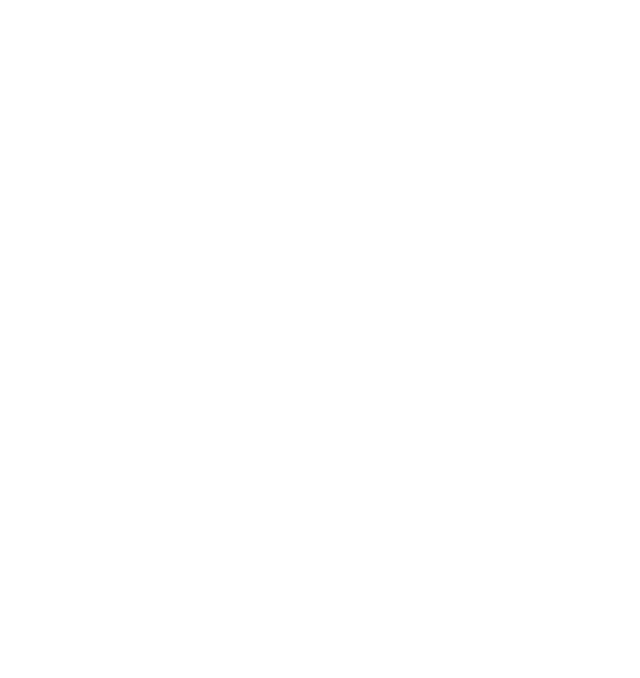
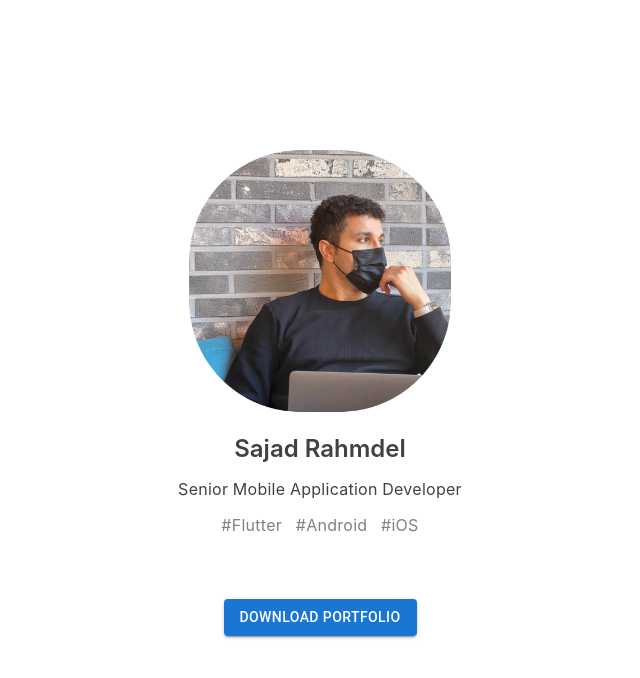
Before and after one commit to sajadmaster/www.sajad.io, a React (Create React App) app: page / in a window 1280 px wide. Shown: the top 678 px of the page, without its empty margins (320-960 px from the left). Built offline with nearby package versions, Linux system fonts and the light colour scheme.

Commit message:
Middle section finished

```diff
--- a/package.json
+++ b/package.json
@@ -3,6 +3,9 @@
   "version": "0.1.0",
   "private": true,
   "dependencies": {
+    "@emotion/react": "^11.10.4",
+    "@emotion/styled": "^11.10.4",
+    "@mui/material": "^5.10.8",
     "react": "^18.2.0",
     "react-dom": "^18.2.0",
     "react-scripts": "5.0.1",
--- a/src/App.css
+++ b/src/App.css
@@ -9,11 +9,14 @@
   font-style: normal;
   font-weight: 600;
   font-size: 24px;
-  line-height: 132%;
+  /* line-height: 132%; */
   /* identical to box height, or 32px */
   text-align: center;
   color: #414141;
+  margin: unset !important;
 }
+
+
 
 body1 {
   /* Manrope / Body 1 */
@@ -21,7 +24,7 @@
   font-style: normal;
   font-weight: 400;
   font-size: 16px;
-  line-height: 150%;
+  /* line-height: 150%; */
   /* identical to box height, or 24px */
   text-align: center;
   letter-spacing: 0.0168em;
@@ -37,7 +40,7 @@
   font-style: normal;
   font-weight: 400;
   font-size: 16px;
-  line-height: 150%;
+  /* line-height: 150%; */
   /* identical to box height, or 24px */
   text-align: center;
   letter-spacing: 0.0168em;
--- a/src/App.js
+++ b/src/App.js
@@ -1,46 +1,39 @@
 import './App.css';
+import Grid from '@mui/material/Grid';
+import Button from '@mui/material/Button';
+import Box from '@mui/material/Box';
 
 function App() {
   return (
     <div className="App">
-      {/* div center content */}
-        <div className='roomfac'>
-          {/* <Row>
-            <img src={require('./assets/sajad_rahmdel.png')} alt="sajad_rahmdel" width={266} height={266} />
-          </Row>
-          <Row>
-            <h5>Sajad Rahmdel</h5>
-          </Row> */}
-        </div>
-      {/* <Row>
-          <Col>
-            <img
-              alt='sajad rahmdel'
-              width={266}
-              height={266}
-              src=
-              {require('./assets/sajad_rahmdel.png')}
-            />
-          </Col>
-          <Col>
-            <h5>Sajad Rahmdel</h5>
-          </Col>
-          <Col>
-            <body1>Senior Mobile Application Developer</body1>
-          </Col>
-
-          <Col>
-            <body2>#Flutter &nbsp; #Android &nbsp; #iOS</body2>
-          </Col>
-          {/* Col > Blue Button with text "Download Portfolio" with pdf icon*/}
-      {/* <Col>
-          <Button variant="primary" size="lg" active>
+      {/* Middle Section */}
+      <Grid
+        container
+        direction="column"
+        spacing={2}
+        alignItems="center"
+        justifyContent="center"
+        style={{ minHeight: '100vh' }}
+      >
+        <Grid item xs={12}>
+          <img src={require('./assets/sajad_rahmdel.png')} alt="sajad_rahmdel" width={266} height={266} />
+        </Grid>
+        <Grid item xs={12}>
+          <h5>Sajad Rahmdel</h5>
+        </Grid>
+        <Grid item xs={12}>
+          <body1>Senior Mobile Application Developer</body1>
+        </Grid>
+        <Grid item xs={12}>
+          <body2>#Flutter &nbsp; #Android &nbsp; #iOS</body2>
+        </Grid>
+        <Box sx={{ m: 3 }} />
+        <Grid item xs={12}>
+          <Button variant="contained" size="lg" active>
             Download Portfolio
           </Button>
-        </Col> */}
-
-      {/* </Row> */}
-
+        </Grid>
+      </Grid>
     </div >
   );
 }
--- a/src/custom.scss
+++ b/src/custom.scss
@@ -1,12 +1,5 @@
 // Override default variables before the import
-// $body-bg: #000;
-.roomfac {
-    display: flex;
-    width: 100%;
-    max-width: 60%;
-    margin: 0 auto;
-    justify-content: center;
-}
+
 
 // Import Bootstrap and its default variables
 @import '~bootstrap/scss/bootstrap.scss';
```
Also changed, not shown: 1 other file (tests, documents, lock files or other folders).
